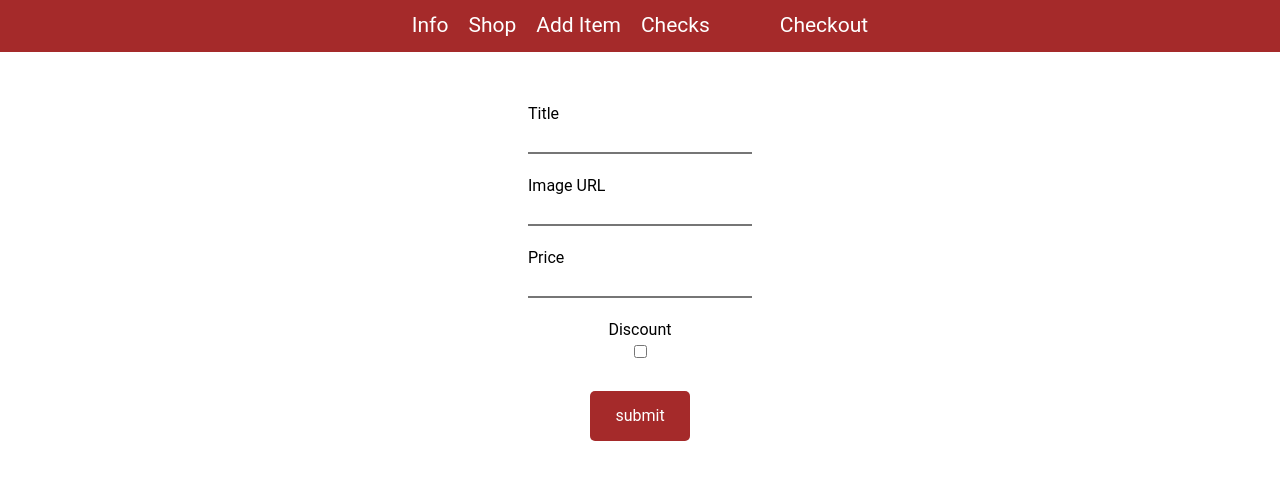
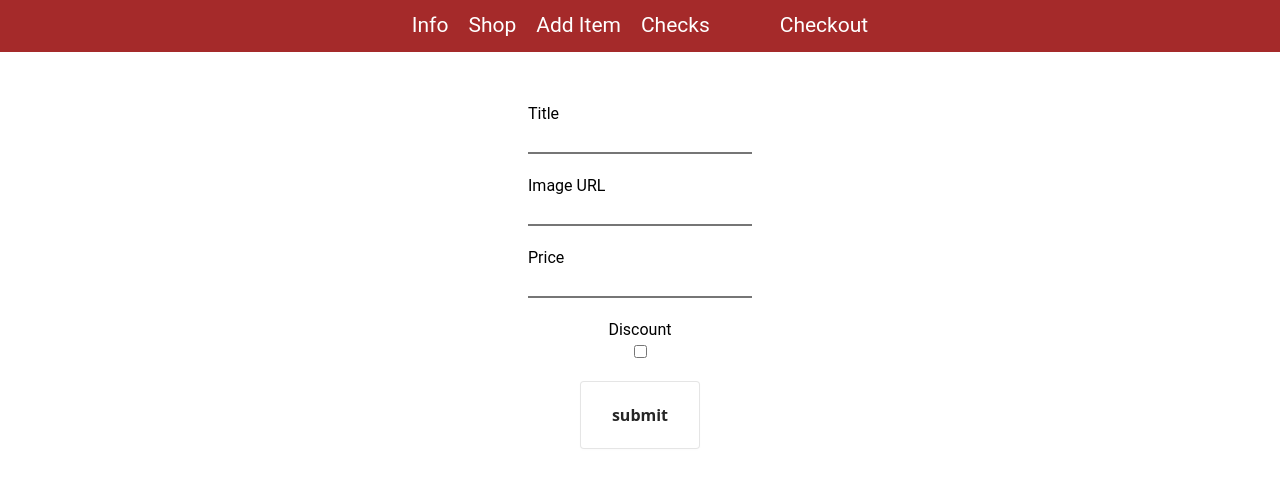
Before and after one commit to Kappadonne/shop-practice, a Next.js app: page /addItem in a window 1280 px wide. Shown: the top 488 px of the page. Built offline with nearby package versions, Linux system fonts and the light colour scheme.

Commit message:
changed button styles

```diff
--- a/components/AddItemToShop/AddItemForm.module.scss
+++ b/components/AddItemToShop/AddItemForm.module.scss
@@ -12,29 +12,33 @@
     100% {opacity: 1;}
 }
 .button{
-    margin-top: 10px;
-    background-color: brown;
-    color: white;
-    outline: none;
-    border: none;
-    border-radius: 5px;
-    outline: none;
+    align-items: center;
+    background-color: #FFFFFF;
+    border: 1px solid rgba(0, 0, 0, 0.1);
+    border-radius: .25rem;
+    box-shadow: rgba(0, 0, 0, 0.02) 0 1px 3px 0;
+    box-sizing: border-box;
+    color: rgba(0, 0, 0, 0.85);
+    cursor: pointer;
+    display: inline-flex;
+    font-family: system-ui,-apple-system,system-ui,"Helvetica Neue",Helvetica,Arial,sans-serif;
+    font-size: 16px;
+    font-weight: 600;
+    justify-content: center;
+    line-height: 1.25;
+    min-height: 3rem;
+    padding: calc(1.5rem - 1px) calc(2rem - 1px);
     text-decoration: none;
-    height: 50px;
-    width: 100px;
+    transition: all 250ms;
 }
-.button:hover{
-    cursor: pointer;
-    transition: all .3s;
-    border-radius: 10px;
-    color: brown;
-    background-color: white;
+.button:hover, .button:focus{
+  border-color: rgba(0, 0, 0, 0.15);
+  box-shadow: rgba(0, 0, 0, 0.1) 0 4px 12px;
+  color: rgba(0, 0, 0, 0.65);
 }
 
-.button:active{
-    transform: translateY(4px);
-    color: brown;
-    background-color: white;
+.button:hover{
+    transform: translateY(-1px);
 }
 
 .form input{
--- a/components/userDataForm/UserDataForm.module.scss
+++ b/components/userDataForm/UserDataForm.module.scss
@@ -1,30 +1,32 @@
 .button{
-    margin-top: 10px;
-    background-color: brown;
-    color: white;
-    outline: none;
-    border: none;
-    border-radius: 5px;
-    outline: none;
+    align-items: center;
+    background-color: #FFFFFF;
+    border: 1px solid rgba(0, 0, 0, 0.1);
+    border-radius: .25rem;
+    box-shadow: rgba(0, 0, 0, 0.02) 0 1px 3px 0;
+    box-sizing: border-box;
+    color: rgba(0, 0, 0, 0.85);
+    cursor: pointer;
+    display: inline-flex;
+    font-family: system-ui,-apple-system,system-ui,"Helvetica Neue",Helvetica,Arial,sans-serif;
+    font-size: 16px;
+    font-weight: 600;
+    justify-content: center;
+    line-height: 1.25;
+    min-height: 3rem;
+    padding: calc(1.5rem - 1px) calc(2rem - 1px);
     text-decoration: none;
-    height: 50px;
-    width: 100px;
-
+    transition: all 250ms;
 }
-.button:hover{
-    cursor: pointer;
-    transition: all .3s;
-    border-radius: 10px;
-    color: brown;
-    background-color: white;
+.button:hover, .button:focus{
+  border-color: rgba(0, 0, 0, 0.15);
+  box-shadow: rgba(0, 0, 0, 0.1) 0 4px 12px;
+  color: rgba(0, 0, 0, 0.65);
 }
 
-.button:active{
-    transform: translateY(4px);
-    color: brown;
-    background-color: white;
+.button:hover{
+    transform: translateY(-1px);
 }
-
 .form{
     margin-top: 30px;
     display: flex;
--- a/pages/checkout/index.module.scss
+++ b/pages/checkout/index.module.scss
@@ -35,33 +35,32 @@
     gap: 20px;
 }
 .button{
-    background-color: brown;
-    color: white;
-    outline: none;
-    border: none;
-    border-radius: 5px;
-    outline: none;
+    align-items: center;
+    background-color: #FFFFFF;
+    border: 1px solid rgba(0, 0, 0, 0.1);
+    border-radius: .25rem;
+    box-shadow: rgba(0, 0, 0, 0.02) 0 1px 3px 0;
+    box-sizing: border-box;
+    color: rgba(0, 0, 0, 0.85);
+    cursor: pointer;
+    display: inline-flex;
+    font-family: system-ui,-apple-system,system-ui,"Helvetica Neue",Helvetica,Arial,sans-serif;
+    font-size: 16px;
+    font-weight: 600;
+    justify-content: center;
+    line-height: 1.25;
+    min-height: 3rem;
+    height: 70px;
+    width: 70px;
     text-decoration: none;
-    height: 50px;
-    width: 100px;
+    transition: all 250ms;
+}
+.button:hover, .button:focus{
+  border-color: rgba(0, 0, 0, 0.15);
+  box-shadow: rgba(0, 0, 0, 0.1) 0 4px 12px;
+  color: rgba(0, 0, 0, 0.65);
+}
 
+.button:hover{
+    transform: translateY(-1px);
 }
-.button:hover{
-    cursor: pointer;
-    transition: all .3s;
-    border-radius: 10px;
-    color: brown;
-    background-color: white;
-}
-.button:active{
-    transform: translateY(4px);
-    color: brown;
-    background-color: white;
-}
-.buttonActions{
-    justify-content: center;
-    align-items: center;
-    display: flex;
-    gap: 10px;
-    flex-direction: column;
-}
```
